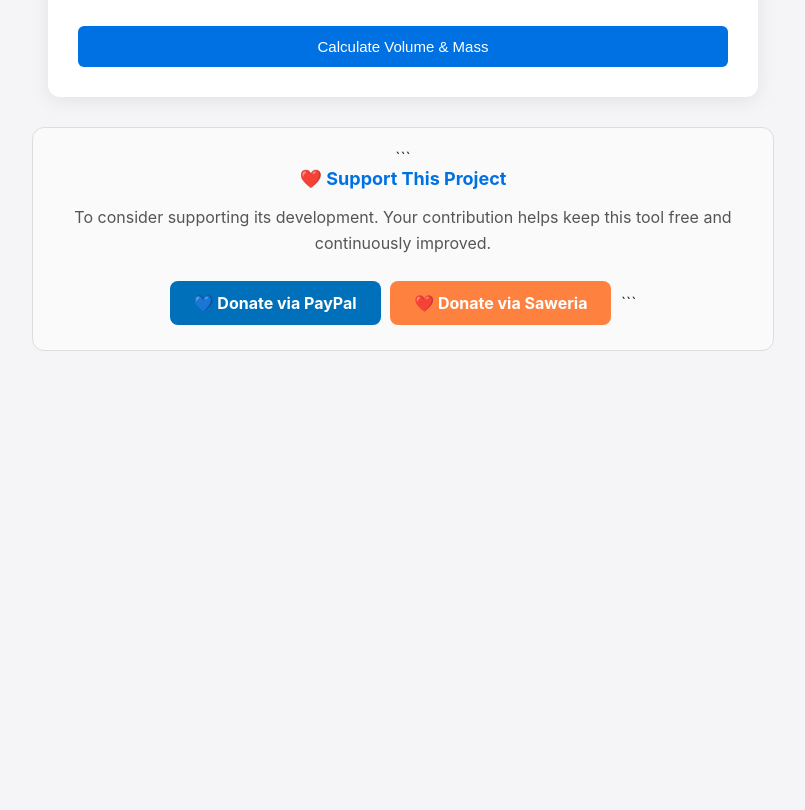
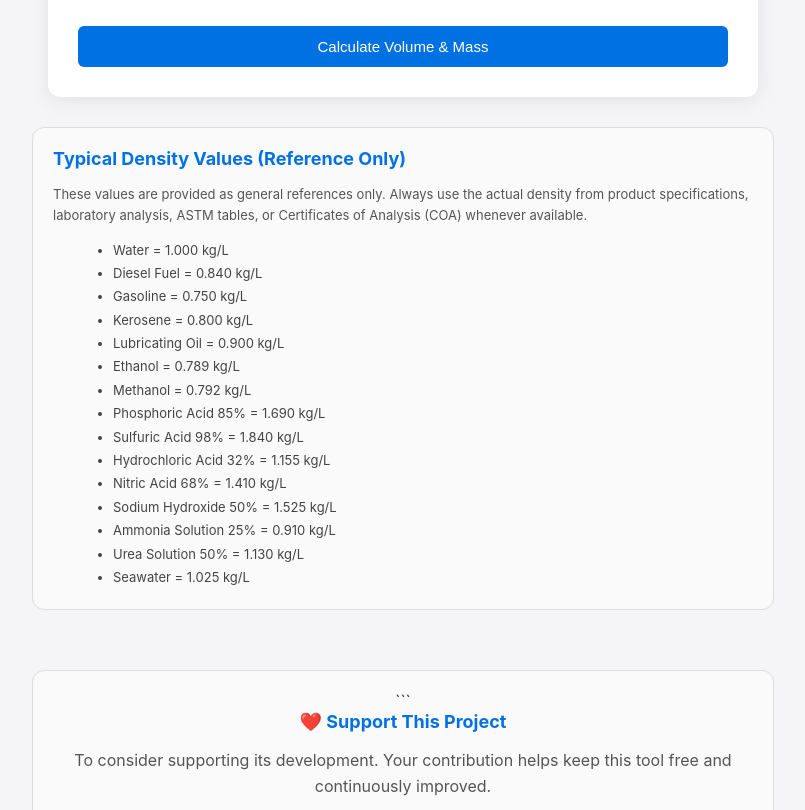
Before and after one commit to sesarsehat/fuelandliquidaudit, a plain HTML site: page index.html in a window 1280 px wide. Shown: the part 440-1250 px from the top of the page, without its empty margins (237-1042 px from the left). Before the commit the page ends 861 px from the top, so only its background shows below. Drawn offline with Linux system fonts and the light colour scheme.

Commit message:
Update index.html

```diff
--- a/index.html
+++ b/index.html
@@ -208,6 +208,55 @@
         reportWrapper.style.display = "block";
     };
 </script>
+    <!-- DENSITY REFERENCE -->
+
+<div style="
+    max-width:700px;
+    margin:30px auto;
+    padding:20px;
+    border:1px solid #ddd;
+    border-radius:12px;
+    background:#fafafa;
+">
+
+<h3 style="margin-top:0;">
+    Typical Density Values (Reference Only)
+</h3>
+
+<p style="
+    color:#555;
+    font-size:13px;
+    line-height:1.6;
+">
+These values are provided as general references only. Always use the actual density from product specifications, laboratory analysis, ASTM tables, or Certificates of Analysis (COA) whenever available.
+</p>
+
+<ul style="
+    margin:10px 0 0 20px;
+    color:#444;
+    line-height:1.8;
+    font-size:13px;
+">
+    <li>Water = 1.000 kg/L</li>
+    <li>Diesel Fuel = 0.840 kg/L</li>
+    <li>Gasoline = 0.750 kg/L</li>
+    <li>Kerosene = 0.800 kg/L</li>
+    <li>Lubricating Oil = 0.900 kg/L</li>
+    <li>Ethanol = 0.789 kg/L</li>
+    <li>Methanol = 0.792 kg/L</li>
+    <li>Phosphoric Acid 85% = 1.690 kg/L</li>
+    <li>Sulfuric Acid 98% = 1.840 kg/L</li>
+    <li>Hydrochloric Acid 32% = 1.155 kg/L</li>
+    <li>Nitric Acid 68% = 1.410 kg/L</li>
+    <li>Sodium Hydroxide 50% = 1.525 kg/L</li>
+    <li>Ammonia Solution 25% = 0.910 kg/L</li>
+    <li>Urea Solution 50% = 1.130 kg/L</li>
+    <li>Seawater = 1.025 kg/L</li>
+</ul>
+
+</div>
+
+<!-- END DENSITY REFERENCE -->
 <!-- SUPPORT SECTION -->
 
 <div style="
```
